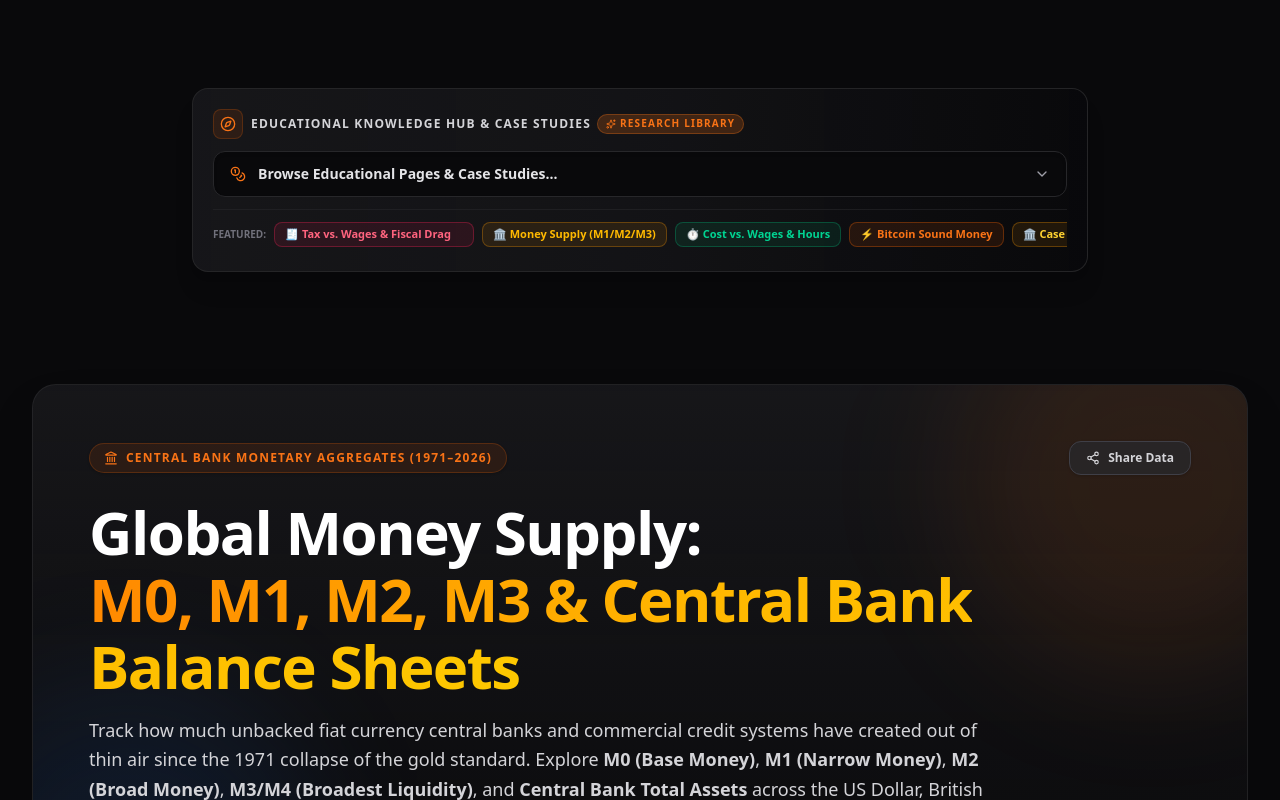
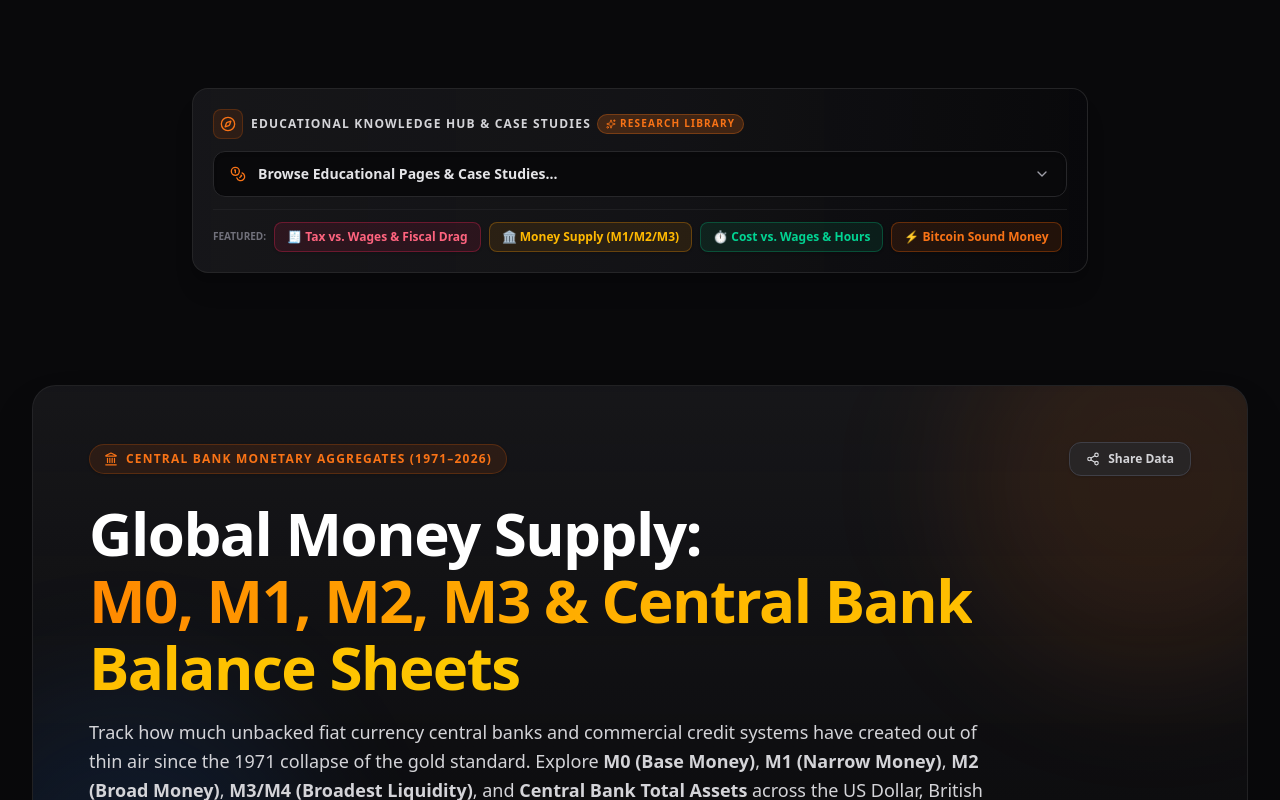
Before and after one commit to PedroPie81/Fiat-erosion-tracker, a React (Vite) app: page /money-supply in a window 1280 px wide. Shown: the top 800 px of the page. Built offline with nearby package versions, Linux system fonts and the light colour scheme.

Commit message:
Refine educational navigation tabs: limit to 4 featured items and remove overflow grey box

```diff
--- a/src/components/HeaderNavDropdown.tsx
+++ b/src/components/HeaderNavDropdown.tsx
@@ -210,58 +210,40 @@ const HeaderNavDropdown: React.FC = () => {
           )}
         </div>
 
-        {/* Quick Clickable Chips below the dropdown */}
-        <div className="flex items-center gap-2 mt-3 pt-3 border-t border-zinc-800/60 overflow-x-auto pb-1 text-xs">
+        {/* Quick Clickable Chips below the dropdown - Clean 4-tab grid/flex without awkward cutoffs or grey boxes */}
+        <div className="flex flex-wrap items-center gap-2 mt-3 pt-3 border-t border-zinc-800/60 text-xs">
           <span className="text-[10px] uppercase font-bold text-zinc-500 shrink-0">Featured:</span>
 
           <button
+            type="button"
             onClick={() => handleSelectPage('/tax-vs-wages')}
-            className="shrink-0 px-2.5 py-1 rounded-lg bg-rose-500/10 hover:bg-rose-500/20 text-rose-400 border border-rose-500/30 font-semibold text-[11px] flex items-center gap-1.5 transition-all cursor-pointer"
+            className="px-3 py-1.5 rounded-lg bg-rose-500/10 hover:bg-rose-500/20 text-rose-400 border border-rose-500/30 font-semibold text-xs flex items-center gap-1.5 transition-all cursor-pointer shadow-sm"
           >
             🧾 Tax vs. Wages & Fiscal Drag
-            <span className="h-1.5 w-1.5 rounded-full bg-rose-400 animate-ping"></span>
           </button>
 
           <button
+            type="button"
             onClick={() => handleSelectPage('/money-supply')}
-            className="shrink-0 px-2.5 py-1 rounded-lg bg-amber-500/10 hover:bg-amber-500/20 text-amber-400 border border-amber-500/30 font-semibold text-[11px] flex items-center gap-1.5 transition-all cursor-pointer"
+            className="px-3 py-1.5 rounded-lg bg-amber-500/10 hover:bg-amber-500/20 text-amber-400 border border-amber-500/30 font-semibold text-xs flex items-center gap-1.5 transition-all cursor-pointer shadow-sm"
           >
             🏛️ Money Supply (M1/M2/M3)
           </button>
 
           <button
+            type="button"
             onClick={() => handleSelectPage('/cost-vs-wages')}
-            className="shrink-0 px-2.5 py-1 rounded-lg bg-emerald-500/10 hover:bg-emerald-500/20 text-emerald-400 border border-emerald-500/30 font-semibold text-[11px] flex items-center gap-1.5 transition-all cursor-pointer"
+            className="px-3 py-1.5 rounded-lg bg-emerald-500/10 hover:bg-emerald-500/20 text-emerald-400 border border-emerald-500/30 font-semibold text-xs flex items-center gap-1.5 transition-all cursor-pointer shadow-sm"
           >
             ⏱️ Cost vs. Wages & Hours
           </button>
 
           <button
+            type="button"
             onClick={() => handleSelectPage('/bitcoin-sound-money')}
-            className="shrink-0 px-2.5 py-1 rounded-lg bg-orange-500/10 hover:bg-orange-500/20 text-[#f97316] border border-orange-500/30 font-semibold text-[11px] flex items-center gap-1.5 transition-all cursor-pointer"
+            className="px-3 py-1.5 rounded-lg bg-orange-500/10 hover:bg-orange-500/20 text-[#f97316] border border-orange-500/30 font-semibold text-xs flex items-center gap-1.5 transition-all cursor-pointer shadow-sm"
           >
             ⚡ Bitcoin Sound Money
-          </button>
-
-          <button
-            onClick={() => handleSelectPage('/case-studies')}
-            className="shrink-0 px-2.5 py-1 rounded-lg bg-amber-500/10 hover:bg-amber-500/20 text-amber-300 border border-amber-500/30 font-semibold text-[11px] flex items-center gap-1.5 transition-all cursor-pointer"
-          >
-            🏛️ Case Studies: Weimar & Rome
-          </button>
-
-          <button
-            onClick={() => handleSelectPage('/bitcoin-wallets')}
-            className="shrink-0 px-2.5 py-1 rounded-lg bg-zinc-800/80 hover:bg-zinc-800 text-zinc-300 hover:text-white border border-zinc-700 font-semibold text-[11px] flex items-center gap-1 transition-all cursor-pointer"
-          >
-            🐋 Top 100 Wallets
-          </button>
-
-          <button
-            onClick={() => handleSelectPage('/inflation')}
-            className="shrink-0 px-2.5 py-1 rounded-lg bg-zinc-800/80 hover:bg-zinc-800 text-zinc-300 hover:text-white border border-zinc-700 font-semibold text-[11px] flex items-center gap-1 transition-all cursor-pointer"
-          >
-            📉 Real vs CPI
           </button>
         </div>
 
```
